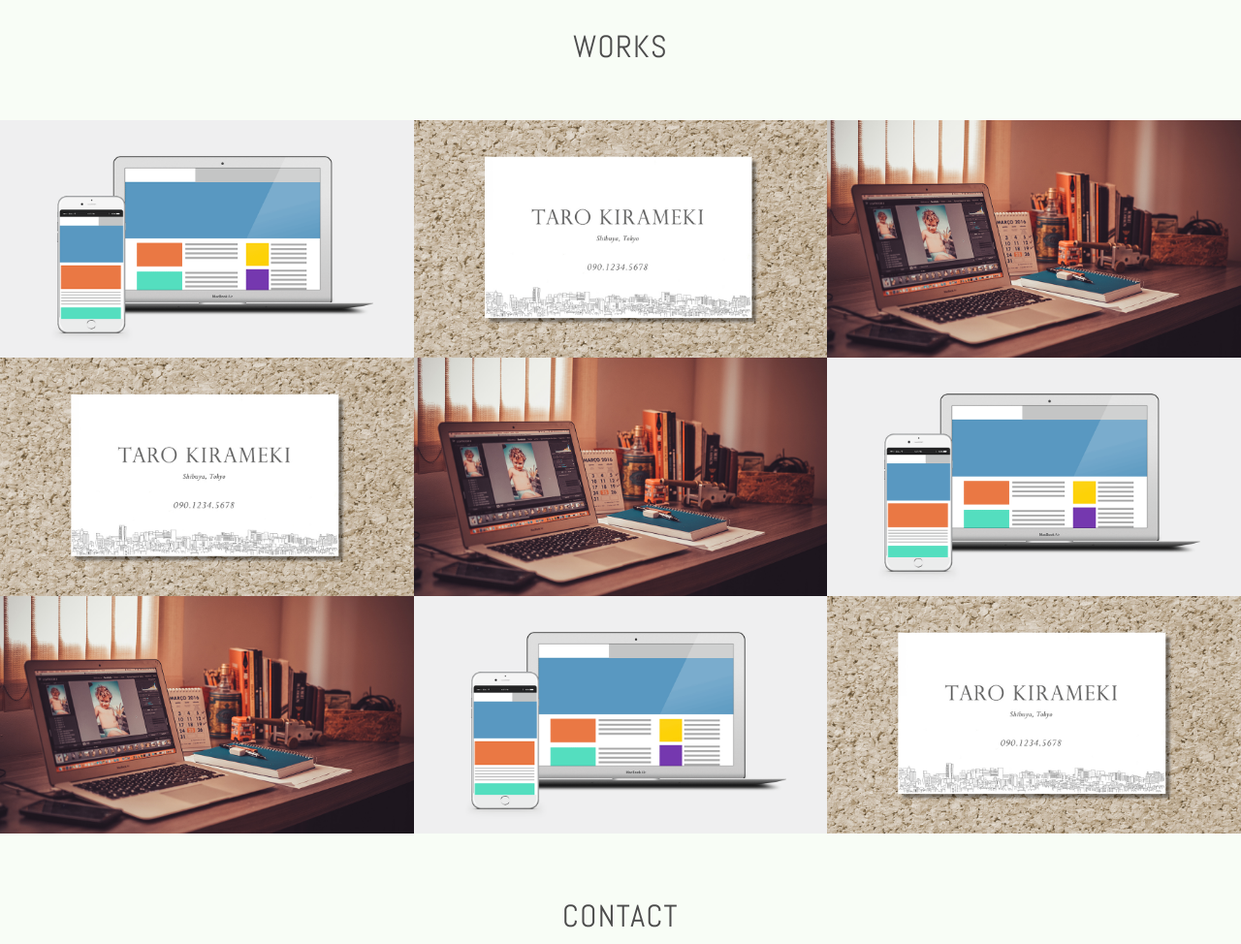
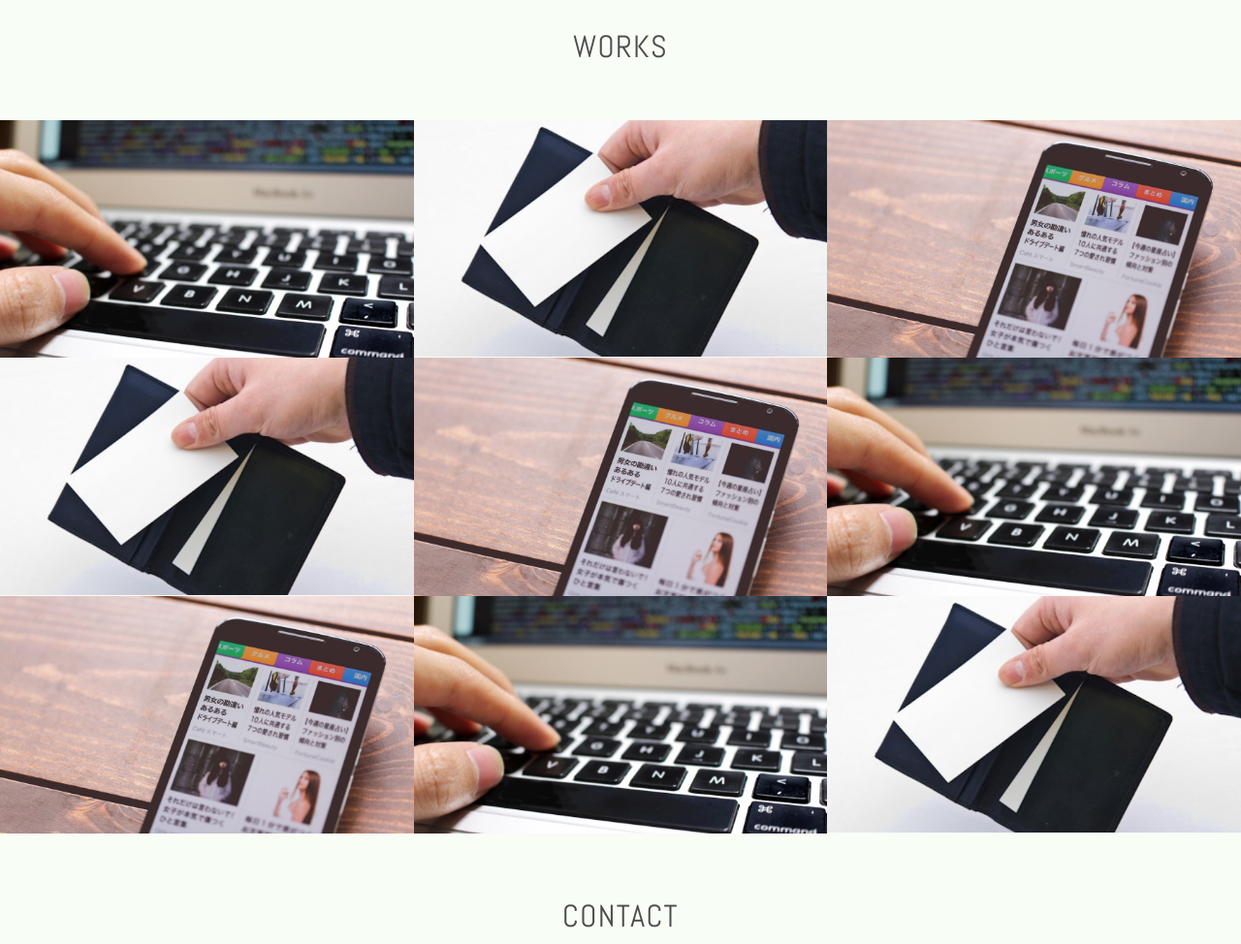
Before and after one commit to sadao21/sadao21.github.io, a plain HTML site: page index.html in a window 1280 px wide. Shown: the part 1020-1994 px from the top of the page at 97% size. Drawn offline with nearby package versions, Linux system fonts and the light colour scheme.

Commit message:
change the codes for kadai

```diff
--- a/index.html
+++ b/index.html
@@ -14,7 +14,7 @@
             <a href="#contact" class="button-contact"><i aria-label="お問い合わせ" class="fa fa-envelope-o"></i></a>
             <div class="profile">
                 <h1 class="site-title abel uppercase text-center">Web Designer <span>Shingo Sasao</span></h1>
-                <img src="./images/img_profile.jpg" alt="プロフィール写真" width="140" height="140" class="block-center profile-icon">
+                <img src="./images/profile.jpg" alt="プロフィール写真" width="140" height="140" class="block-center profile-icon">
                 <p>大阪府在住のWebデザイナー、ささお　しんごです。オンラインスクールでWeb制作について学び、世界で一番ウェブに強い製造業になるため、猛勉強中です。</p>
             </div>
         </header>
@@ -43,7 +43,7 @@
                 <h2 class="text-center">Works</h2>
                 <div class="works-box">
                     <a href="#">
-                        <img src="./images/img_work_site.png" alt="株式会社きらめき コーポレートサイト様 Webサイトデザイン">
+                        <img src="./images/img-site.jpg" alt="株式会社きらめき コーポレートサイト様 Webサイトデザイン">
                         <div class="works-box-inner">
                             <div class="text-center">
                                 <h3>株式会社きらめき コーポレートサイト</h3>
@@ -55,7 +55,7 @@
                 </div>
                 <div class="works-box">
                     <a href="#">
-                        <img src="./images/img_work_card.jpg" alt="きらめき花子様 名刺デザイン">
+                        <img src="./images/img-card.jpg" alt="きらめき花子様 名刺デザイン">
                         <div class="works-box-inner">
                             <div class="text-center">
                                 <h3>きらめき花子様 名刺</h3>
@@ -67,7 +67,7 @@
                 </div>
                 <div class="works-box">
                     <a href="#">
-                        <img src="./images/img_work_blog.jpg" alt="WordPressオリジナルテーマ">
+                        <img src="./images/img-blog.jpg" alt="WordPressオリジナルテーマ">
                         <div class="works-box-inner">
                             <div class="text-center">
                                 <h3>ブログデザイン</h3>
@@ -79,7 +79,7 @@
                 </div>
                 <div class="works-box">
                     <a href="#">
-                        <img src="./images/img_work_card.jpg" alt="きらめき花子様 名刺デザイン">
+                        <img src="./images/img-card.jpg" alt="きらめき花子様 名刺デザイン">
                         <div class="works-box-inner">
                             <div class="text-center">
                                 <h3>きらめき花子様 名刺</h3>
@@ -91,7 +91,7 @@
                 </div>
                 <div class="works-box">
                     <a href="#">
-                        <img src="./images/img_work_blog.jpg" alt="WordPressオリジナルテーマ">
+                        <img src="./images/img-blog.jpg" alt="WordPressオリジナルテーマ">
                         <div class="works-box-inner">
                             <div class="text-center">
                                 <h3>ブログデザイン</h3>
@@ -103,7 +103,7 @@
                 </div>
                 <div class="works-box">
                     <a href="#">
-                        <img src="./images/img_work_site.png" alt="株式会社きらめき コーポレートサイト様 Webサイトデザイン">
+                        <img src="./images/img-site.jpg" alt="株式会社きらめき コーポレートサイト様 Webサイトデザイン">
                         <div class="works-box-inner">
                             <div class="text-center">
                                 <h3>株式会社きらめき コーポレートサイト</h3>
@@ -115,7 +115,7 @@
                 </div>
                 <div class="works-box">
                     <a href="#">
-                        <img src="./images/img_work_blog.jpg" alt="WordPressオリジナルテーマ">
+                        <img src="./images/img-blog.jpg" alt="WordPressオリジナルテーマ">
                         <div class="works-box-inner">
                             <div class="text-center">
                                 <h3>ブログデザイン</h3>
@@ -127,7 +127,7 @@
                 </div>
                 <div class="works-box">
                     <a href="#">
-                        <img src="./images/img_work_site.png" alt="株式会社きらめき コーポレートサイト様 Webサイトデザイン">
+                        <img src="./images/img-site.jpg" alt="株式会社きらめき コーポレートサイト様 Webサイトデザイン">
                         <div class="works-box-inner">
                             <div class="text-center">
                                 <h3>株式会社きらめき コーポレートサイト</h3>
@@ -139,7 +139,7 @@
                 </div>
                 <div class="works-box">
                     <a href="#">
-                        <img src="./images/img_work_card.jpg" alt="きらめき花子様 名刺デザイン">
+                        <img src="./images/img-card.jpg" alt="きらめき花子様 名刺デザイン">
                         <div class="works-box-inner">
                             <div class="text-center">
                                 <h3>きらめき花子様 名刺</h3>
```
